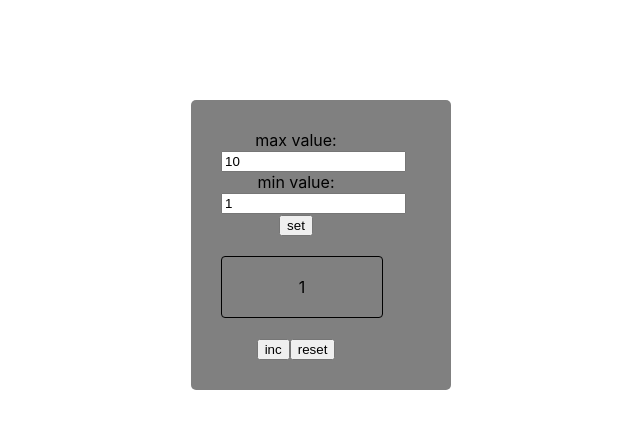
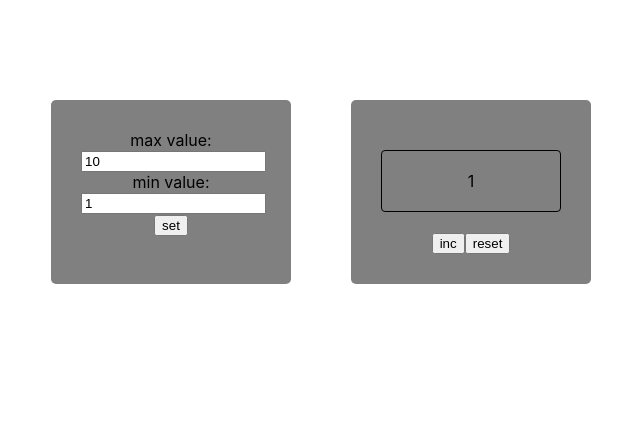
Before and after one commit to Botabay/Counter, a React (Create React App) app: page / in a window 1280 px wide. Shown: the top 428 px of the page, without its empty margins (319-959 px from the left). Built offline with nearby package versions, Linux system fonts and the light colour scheme.

Commit message:
coded for settingsWindow

```diff
--- a/src/App.css
+++ b/src/App.css
@@ -1,13 +1,6 @@
 .App {
-  padding: 30px;
-  /* display: flex; */
-  width: 200px;
-  background-color: grey;
-  margin: 100px auto;
-  border-radius: 5px;
-  text-align: center;
+  display: flex;
+  min-width: 300px;
+  max-width: 600px;
+  margin: 0 auto;
 }
-
-.App > div {
-  margin-right: 50px;
-}
--- a/src/components/CountView.module.css
+++ b/src/components/CountView.module.css
@@ -1,9 +1,7 @@
 .based{
-    /* background-color: red; */
     padding: 20px;
     text-align: center;
     border: 1px solid black;
-    width: 80%;
     margin: 20px auto;
     border-radius: 4px ;
 
--- /dev/null
+++ b/src/components/CounterWindow.module.css
@@ -0,0 +1,10 @@
+.counterWindow {
+    padding: 30px;
+    min-width: 100px;
+    width: 30%;
+    max-width: 200px;
+    background-color: grey;
+    margin: 100px auto;
+    border-radius: 5px;
+    text-align: center;
+}
--- a/src/components/CounterWindow.tsx
+++ b/src/components/CounterWindow.tsx
@@ -2,6 +2,7 @@ import { CountType } from "../App"
 import { Button } from "./Button"
 import { Dispatch, SetStateAction } from 'react'
 import { CountView } from "./CountView"
+import s from './CounterWindow.module.css'
 
 type PropsType = {
     countSt: CountType
@@ -23,7 +24,7 @@ export const CounterWindow = ({ countSt,
         setCountSt({ ...countSt, currentValue: countSt.minValue });
     }
     return (
-        <div className='counterWindow' >
+        <div className={s.counterWindow} >
             <CountView
                 countSt={countSt}
                 countVisibilityMode={countVisibilityMode}
--- /dev/null
+++ b/src/components/SettingsWindow.module.css
@@ -0,0 +1,11 @@
+.settingsWindow {
+    padding: 30px;
+    min-width: 100px;
+    width: 30%;
+    max-width: 200px;
+    background-color: grey;
+    margin: 100px auto;
+    border-radius: 5px;
+    text-align: center;
+
+}
--- a/src/components/SettingsWindow.tsx
+++ b/src/components/SettingsWindow.tsx
@@ -2,6 +2,7 @@ import { useState, Dispatch, SetStateAction, ChangeEvent } from 'react'
 import { Button } from './Button'
 import { CountType } from './../App'
 import { SettingField } from './SettingField'
+import s from './SettingsWindow.module.css'
 
 type PropsType = {
     callback: Dispatch<SetStateAction<CountType>>//? need such typing
@@ -67,7 +68,7 @@ export const SettingsWindow = ({
     }
     console.log('render');
     return (
-        <div className='settingsWindow'>
+        <div className={s.settingsWindow}>
             <SettingField
                 text={'max value:'}
                 onInputChangeHandler={onMaxInputChangeHandler}
```
